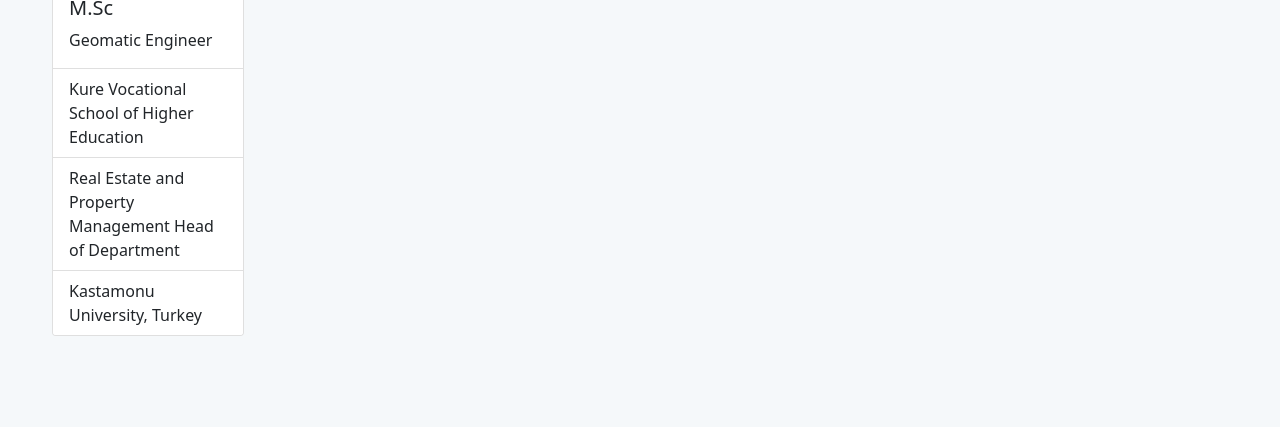
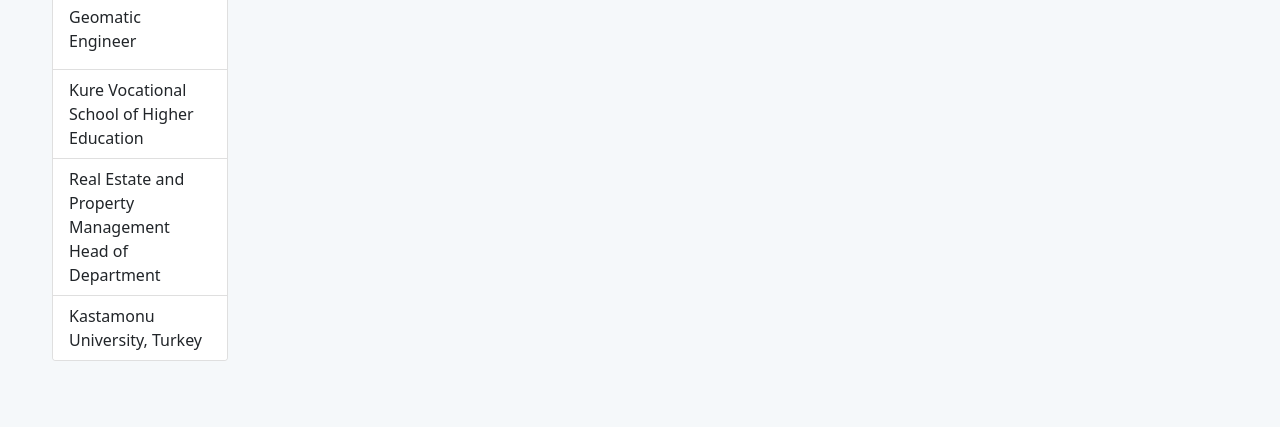
Before and after one commit to dogansamet/sd, a plain HTML site: page index.html in a window 1280 px wide. Shown: the part 373-800 px from the top of the page. Drawn offline with nearby package versions, Linux system fonts and the light colour scheme.

Commit message:
Update index.html

```diff
--- a/index.html
+++ b/index.html
@@ -42,7 +42,7 @@
     <div class="container">
         <div class="row">
             <div class="col-md-auto">
-                 <div class="card" style="width: 12rem";>
+                 <div class="card" style="width: 11rem";>
                     <img src="https://raw.githubusercontent.com/dogansamet/sd/gh-pages/1.jpg" class="card-img-top">
                     <div class="card-body">
                         <h5 class="card-title">Samet DOGAN, M.Sc</h5>
```
